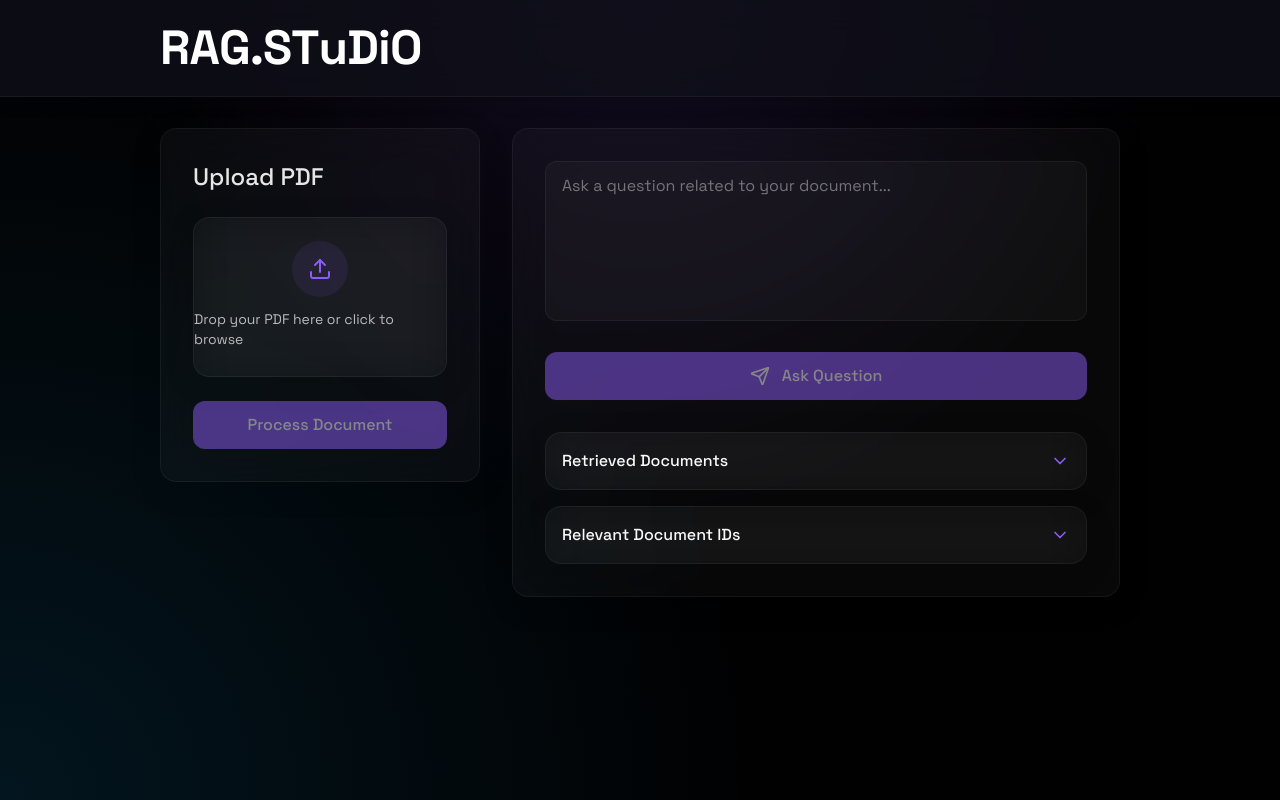
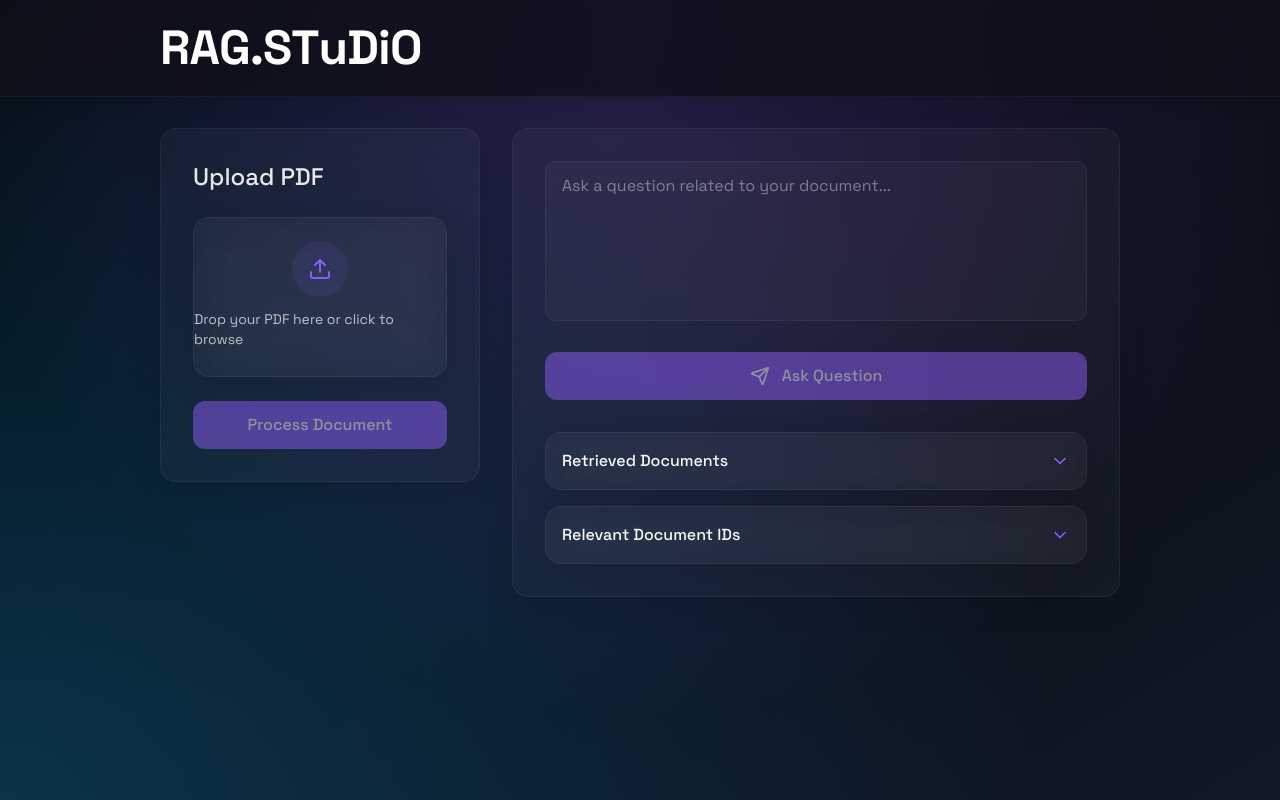
Before and after one commit to billtega66/PDF_studio, a React (Vite) app: page / in a window 1280 px wide. Built offline with nearby package versions, Linux system fonts and the light colour scheme.

Commit message:
Improve background visibility
Improve the visibility of the background color.

```diff
--- a/src/index.css
+++ b/src/index.css
@@ -1,4 +1,3 @@
-
 @import url('https://fonts.googleapis.com/css2?family=Space+Grotesk:wght@300;400;500;600;700&display=swap');
 
 @tailwind base;
@@ -35,9 +34,9 @@
     @apply bg-background text-foreground antialiased;
     font-family: 'Space Grotesk', sans-serif;
     background-image:
-      radial-gradient(circle at 50% 0%, rgba(139, 92, 246, 0.12), transparent 50%),
-      radial-gradient(circle at 0% 100%, rgba(14, 165, 233, 0.12), transparent 50%),
-      linear-gradient(to bottom right, rgba(0, 0, 0, 0.9), rgba(0, 0, 0, 0.95));
+      radial-gradient(circle at 50% 0%, rgba(139, 92, 246, 0.25), transparent 70%),
+      radial-gradient(circle at 0% 100%, rgba(14, 165, 233, 0.25), transparent 70%),
+      linear-gradient(to bottom right, rgba(0, 0, 0, 0.95), rgba(17, 24, 39, 0.98));
   }
 
   .animate-letter {
```
